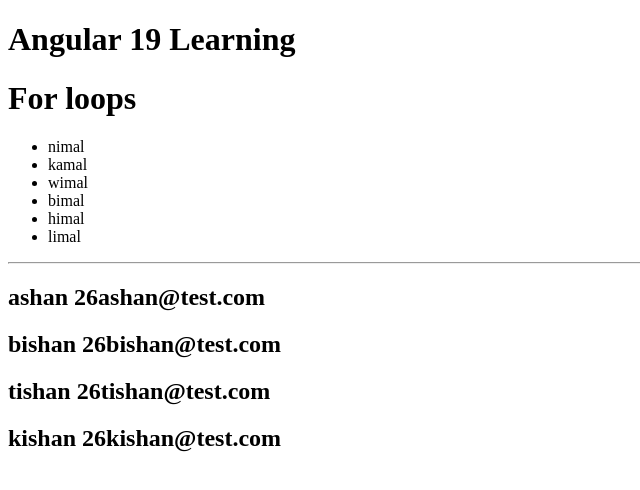
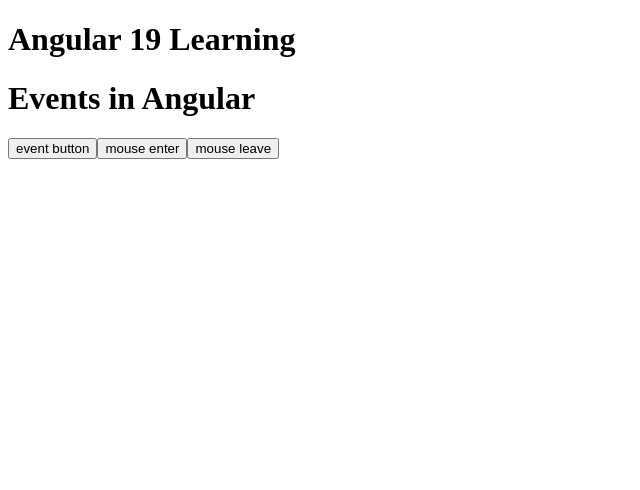
Before and after one commit to ashanwithana/angular-19-tutorial, an Angular app: page / in a window 1280 px wide. Shown: the top 490 px of the page, without its empty margins (0-640 px from the left). Built offline with nearby package versions, Linux system fonts and the light colour scheme.

Commit message:
Add events component and update app structure

```diff
--- a/src/app/app.component.html
+++ b/src/app/app.component.html
@@ -3,4 +3,5 @@
 <!-- <app-form></app-form> -->
 <!-- <app-control-flow></app-control-flow> -->
 <!-- <app-switch-case></app-switch-case> -->
- <app-loop></app-loop>
+<!-- <app-loop></app-loop> -->
+<app-events></app-events>
--- a/src/app/app.component.ts
+++ b/src/app/app.component.ts
@@ -4,10 +4,11 @@
 import { ControlFlowComponent } from "./components/control-flow/control-flow.component";
 import { SwtchCaseComponent } from "./components/swtch-case/swtch-case.component";
 import { LoopComponent } from "./components/loop/loop.component";
+import { EventsComponent } from "./components/events/events.component";
 
 @Component({
   selector: 'app-root',
-  imports: [CounterComponent, FormComponent, ControlFlowComponent, SwtchCaseComponent, LoopComponent],
+  imports: [CounterComponent, FormComponent, ControlFlowComponent, SwtchCaseComponent, LoopComponent, EventsComponent],
   templateUrl: './app.component.html',
   styleUrl: './app.component.css'
 })
--- /dev/null
+++ b/src/app/components/events/events.component.html
@@ -0,0 +1,5 @@
+<h1>Events in Angular</h1>
+
+<button (click)="handleEvent()" >event button</button>
+<button (mouseenter)="handleEvent()" >mouse enter</button>
+<button (mouseleave)="handleEvent()" >mouse leave</button>
--- /dev/null
+++ b/src/app/components/events/events.component.ts
@@ -0,0 +1,13 @@
+import { Component } from '@angular/core';
+
+@Component({
+  selector: 'app-events',
+  imports: [],
+  templateUrl: './events.component.html',
+  styleUrl: './events.component.css'
+})
+export class EventsComponent {
+handleEvent(){
+  alert('this is trigger by the event')
+}
+}
```
Also changed, not shown: src/app/components/events/events.component.css (added), 1 other file (tests, documents, lock files or other folders).
